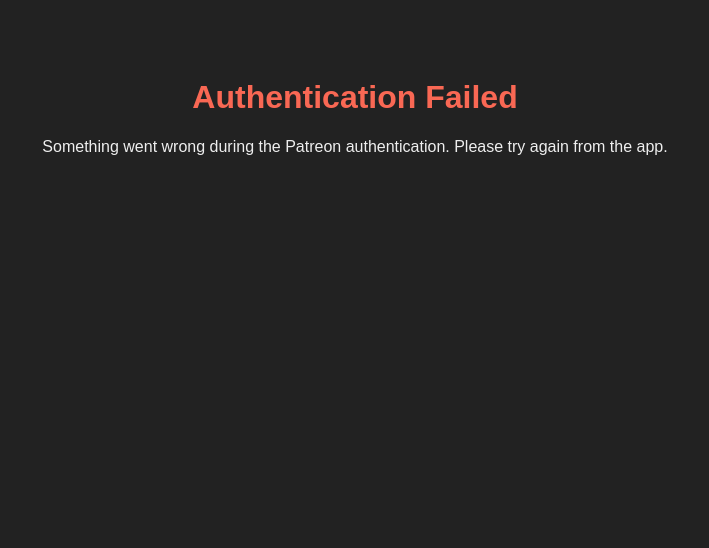
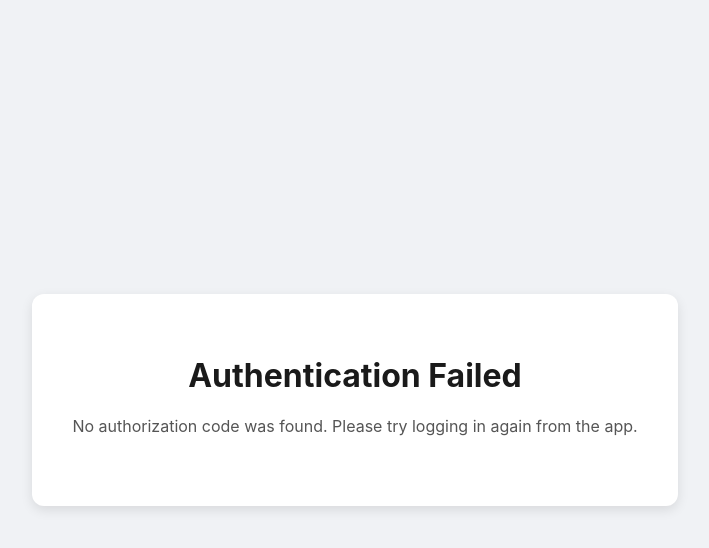
Before and after one commit to ezegoode-afk/github.io, a plain HTML site: page index.html in a window 1280 px wide. Shown: the whole page, without its empty margins (285-994 px from the left). Drawn offline with Linux system fonts and the light colour scheme.

Commit message:
Update index.html

```diff
--- a/index.html
+++ b/index.html
@@ -3,46 +3,83 @@
 <head>
     <meta charset="UTF-8">
     <meta name="viewport" content="width=device-width, initial-scale=1.0">
-    <title>Authenticating...</title>
+    <title>Patreon Authentication</title>
     <style>
-        body { font-family: sans-serif; background-color: #222; color: #eee; text-align: center; padding-top: 50px; }
-        h1 { color: #f96854; }
-        a { color: #f96854; }
+        body {
+            font-family: -apple-system, BlinkMacSystemFont, "Segoe UI", Roboto, Helvetica, Arial, sans-serif;
+            display: flex;
+            justify-content: center;
+            align-items: center;
+            height: 100vh;
+            margin: 0;
+            background-color: #f0f2f5;
+            text-align: center;
+        }
+        .container {
+            padding: 40px;
+            background-color: white;
+            border-radius: 12px;
+            box-shadow: 0 4px 12px rgba(0,0,0,0.1);
+        }
+        h1 {
+            color: #1a1a1a;
+        }
+        p {
+            color: #555;
+            margin-bottom: 30px;
+        }
+        .button {
+            display: inline-block;
+            padding: 15px 30px;
+            font-size: 18px;
+            font-weight: bold;
+            color: white;
+            background-color: #ff424d; /* Patreon Red */
+            border-radius: 8px;
+            text-decoration: none;
+            transition: background-color 0.2s;
+        }
+        .button:hover {
+            background-color: #e03842;
+        }
     </style>
 </head>
 <body>
-    <h1>Authenticating with Patreon...</h1>
-    <p>If you are not redirected back to the app shortly, please click the link below:</p>
-    <p><a id="redirect-link" href="#">Return to App</a></p>
+
+    <div class="container">
+        <h1>Authentication Successful!</h1>
+        <p>Click the button below to return to the app.</p>
+        <a href="#" id="redirectLink" class="button">Return to App</a>
+    </div>
 
     <script>
-        // --- IMPORTANT ---
-        // Change this to match the scheme you set in your Godot export settings.
-        const CUSTOM_SCHEME = "my-comic-app";
+        // This function will run as soon as the page loads.
+        (function() {
+            // The custom URL scheme your Godot app is registered to handle.
+            const customAppUrl = "my-comic-app://patreon-redirect";
 
-        window.onload = function() {
-            // Get the URL parameters from the browser's address bar
-            const urlParams = new URLSearchParams(window.location.search);
-            const authCode = urlParams.get('code');
+            // Get the URL parameters from the address bar.
+            const params = new URLSearchParams(window.location.search);
+            const code = params.get('code');
 
-            const redirectLink = document.getElementById('redirect-link');
+            const redirectLink = document.getElementById('redirectLink');
 
-            if (authCode) {
-                // If we found the code, construct the custom URL to send it back to the app.
-                const appUrl = `${CUSTOM_SCHEME}://patreon-redirect?code=${authCode}`;
+            if (code) {
+                // If a code was found, construct the full redirect link for the button.
+                const finalUrl = `${customAppUrl}?code=${code}`;
+                redirectLink.href = finalUrl;
 
-                // Update the fallback link
-                redirectLink.href = appUrl;
+                // Also, try to redirect automatically. On many mobile browsers this will
+                // be blocked, but it might work on some desktop browsers.
+                window.location.href = finalUrl;
+            } else {
+                // If no code was found, update the UI to show an error.
+                document.querySelector('h1').innerText = "Authentication Failed";
+                document.querySelector('p').innerText = "No authorization code was found. Please try logging in again from the app.";
+                redirectLink.style.display = 'none'; // Hide the button
+            }
+        })();
+    </script>
 
-                // Attempt to automatically redirect the user back to the app.
-                window.location.href = appUrl;
-            } else {
-                // Handle the case where the user denied the request or an error occurred.
-                document.querySelector('h1').innerText = "Authentication Failed";
-                document.querySelector('p').innerText = "Something went wrong during the Patreon authentication. Please try again from the app.";
-                redirectLink.style.display = 'none';
-            }
-        };
-    </script>
 </body>
 </html>
```
